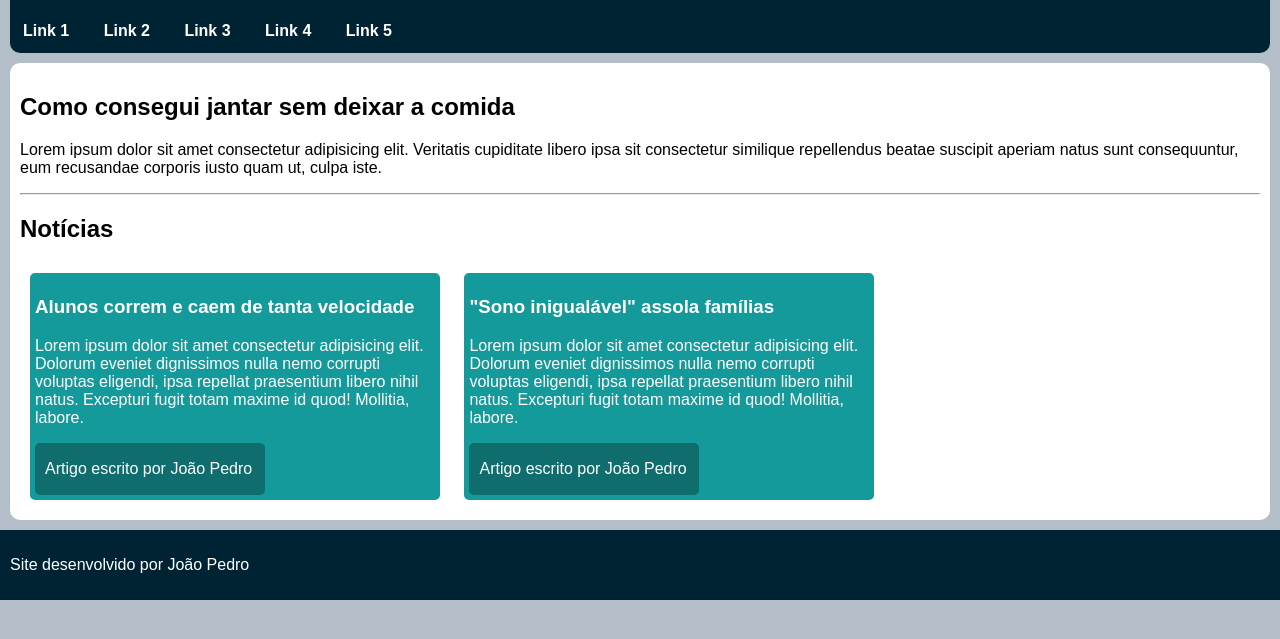
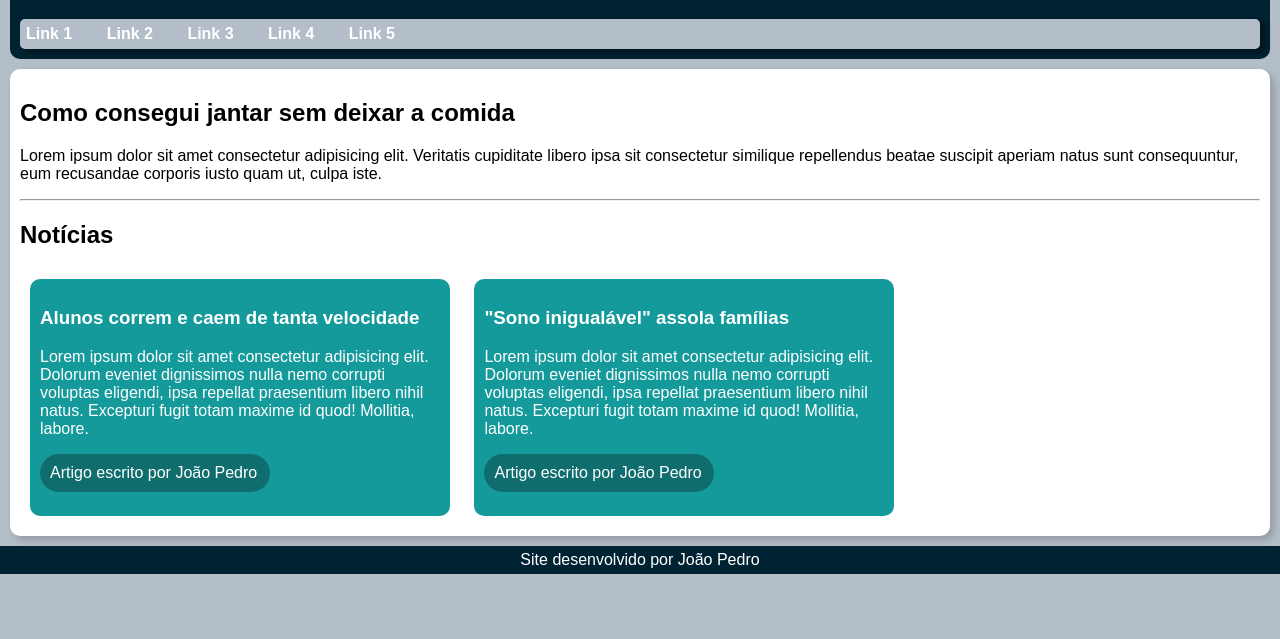
Before and after one commit to JPedroRodrigues/html5-css3-course, a plain HTML site: page exercises/module2/ex021/caixa02.html in a window 1280 px wide. Shown: the part 81-720 px from the top of the page. Drawn offline with Linux system fonts and the light colour scheme.

Commit message:
Update style.css

```diff
--- a/exercises/module2/ex021/style.css
+++ b/exercises/module2/ex021/style.css
@@ -19,16 +19,25 @@ main {
     padding: 10px;
     margin: 10px;
     border-radius: 10px;
+    box-shadow: 4px 4px 9px rgba(0, 0, 0, 0.188);
 }
 
 footer {
     background-color: #002333;
     color: white;
-    padding: 10px;
+    padding: 5px;
+    text-align: center;
+}
+
+footer > p {
+    margin: 0px;
 }
 
 nav {
-    padding: 3px;
+    padding: 6px;
+    background-color: #B4BEC9;
+    border-radius: 5px;
+    box-shadow: 5px 3px 7px 1px rgba(0, 0, 0, 0.416);
 }
 
 nav > a {
@@ -52,15 +61,18 @@ article {
     color: white;
     width: 400px;
     height: 217px;
-    padding: 5px;
-    border-radius: 5px;
+    padding: 10px;
+    border-radius: 10px;
     margin: 10px;
 }
 
 article > aside {
     background-color: #0f6d6e;
-    height: 50px;
     width: 210px;
-    padding: 1px 10px;
-    border-radius: 5px;
+    padding: 10px;
+    border-radius: 20px;
 }
+
+article > aside > p {
+    margin: 0px;
+}
```
